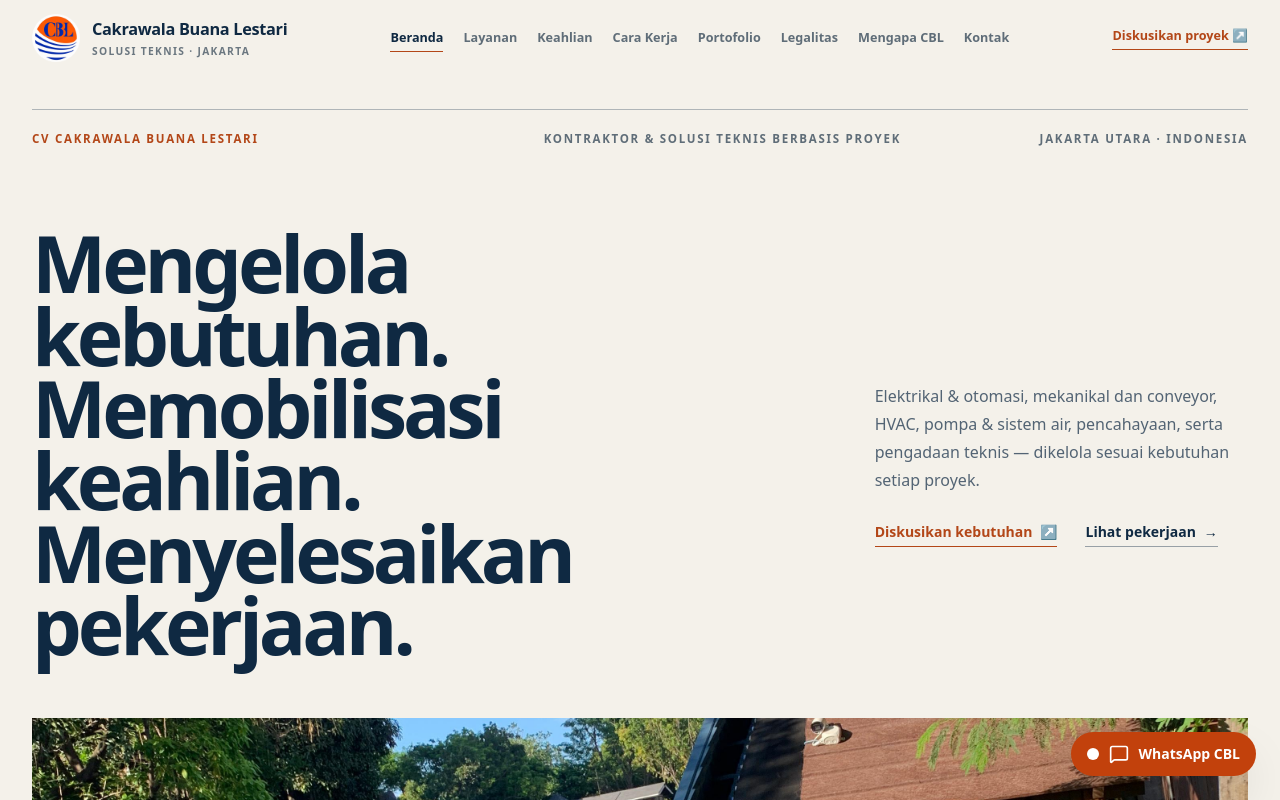
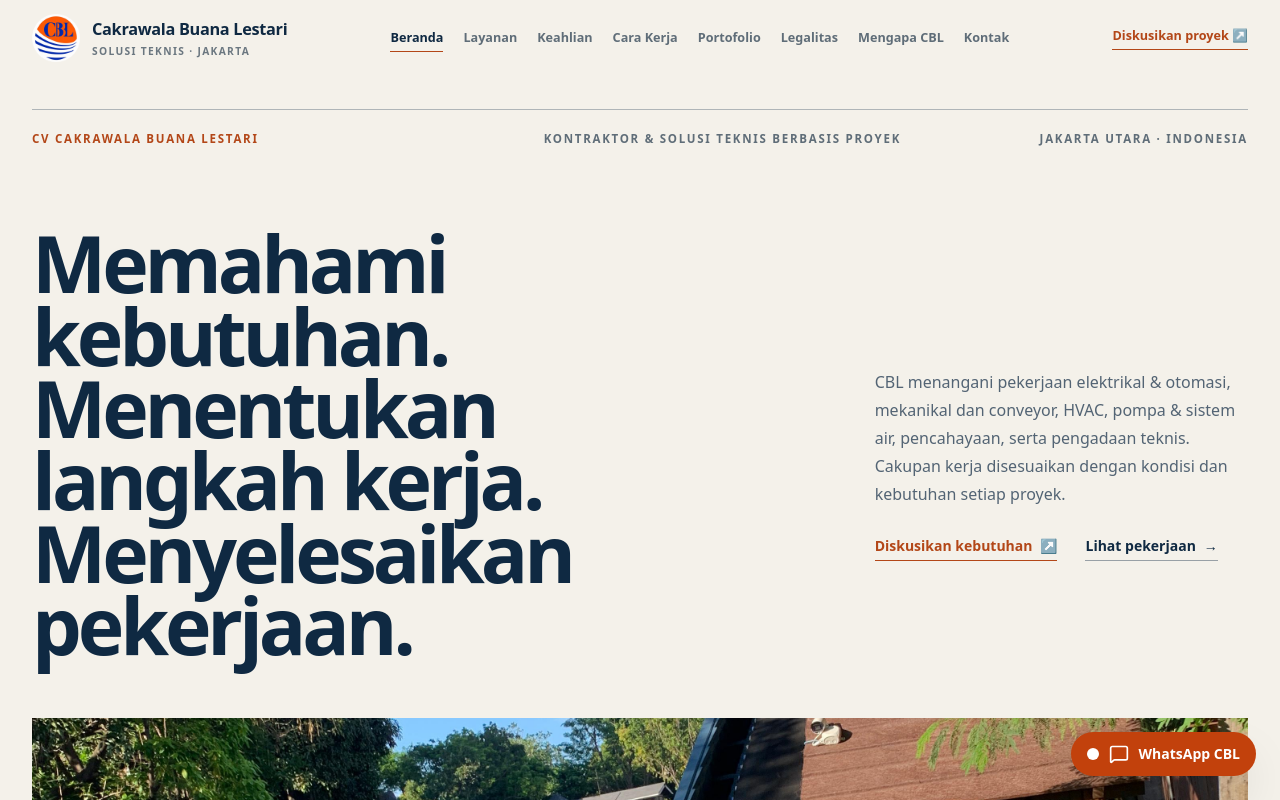
Before and after one commit to mikaelzo-blip/cbl-immersive-web-blueprint, a Next.js app: page / in a window 1280 px wide. Shown: the top 800 px of the page. Built offline with nearby package versions, Linux system fonts and the light colour scheme; no server answers.

Commit message:
copy: naturalize Indonesian hero messaging

```diff
--- a/src/components/sections/HeroSection.tsx
+++ b/src/components/sections/HeroSection.tsx
@@ -21,15 +21,15 @@
           <div className="grid gap-10 pb-10 pt-12 sm:pb-12 sm:pt-16 lg:grid-cols-12 lg:gap-12 lg:pb-14 lg:pt-20">
             <div className="hero-enter lg:col-span-8">
               <h1 className="max-w-[18ch] text-[clamp(2.85rem,9.2vw,5.4rem)] font-semibold leading-[0.92] tracking-[-0.052em] sm:max-w-[17ch] lg:max-w-[15ch] lg:text-[clamp(4.7rem,6.15vw,6.7rem)]">
-                <span className="block">Mengelola kebutuhan.</span>
-                <span className="block">Memobilisasi keahlian.</span>
+                <span className="block">Memahami kebutuhan.</span>
+                <span className="block">Menentukan langkah kerja.</span>
                 <span className="block">Menyelesaikan pekerjaan.</span>
               </h1>
             </div>
 
             <div className="hero-enter hero-enter-delayed flex flex-col lg:col-span-4 lg:justify-center lg:pt-10">
               <p className="max-w-xl text-[0.95rem] leading-7 text-[#536474] sm:text-base sm:leading-7 lg:max-w-sm">
-                Elektrikal &amp; otomasi, mekanikal dan conveyor, HVAC, pompa &amp; sistem air, pencahayaan, serta pengadaan teknis — dikelola sesuai kebutuhan setiap proyek.
+                CBL menangani pekerjaan elektrikal &amp; otomasi, mekanikal dan conveyor, HVAC, pompa &amp; sistem air, pencahayaan, serta pengadaan teknis. Cakupan kerja disesuaikan dengan kondisi dan kebutuhan setiap proyek.
               </p>
 
               <div className="mt-7 flex flex-wrap gap-x-7 gap-y-3 text-sm font-semibold">
```
